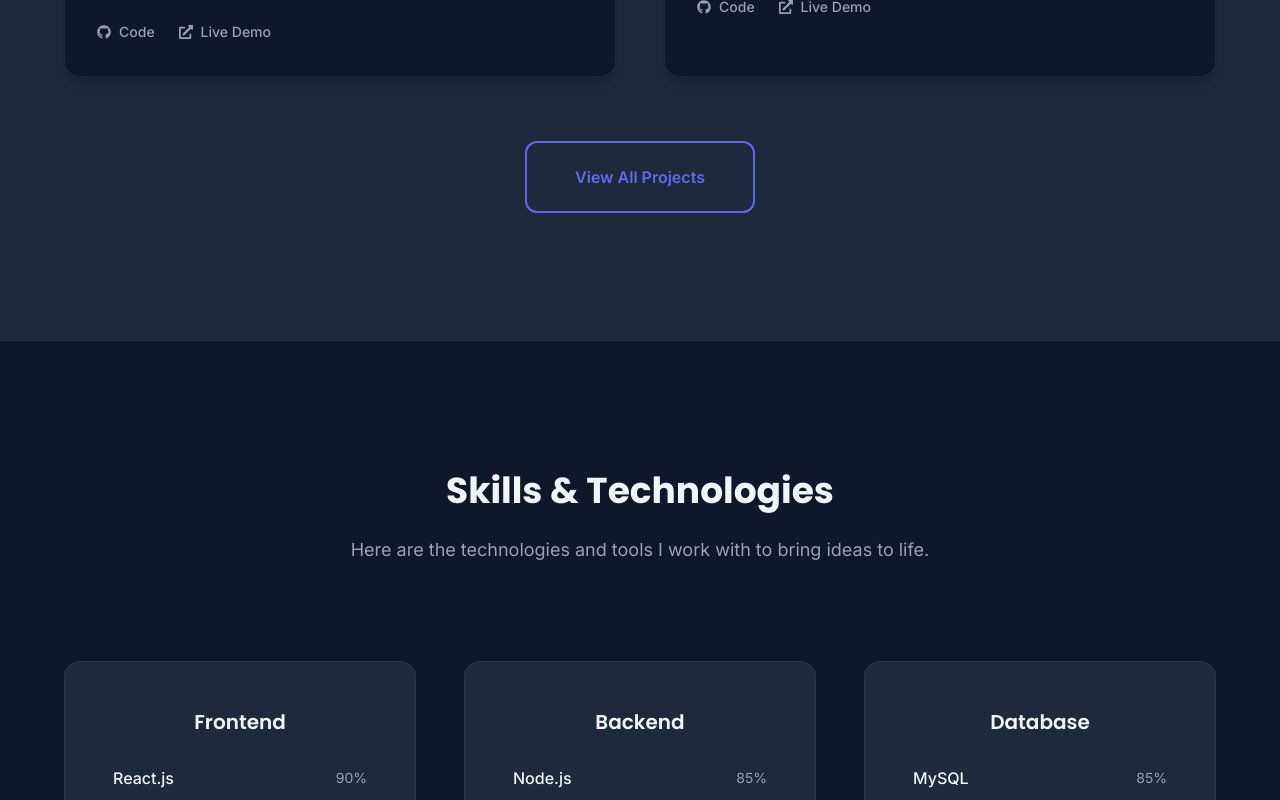
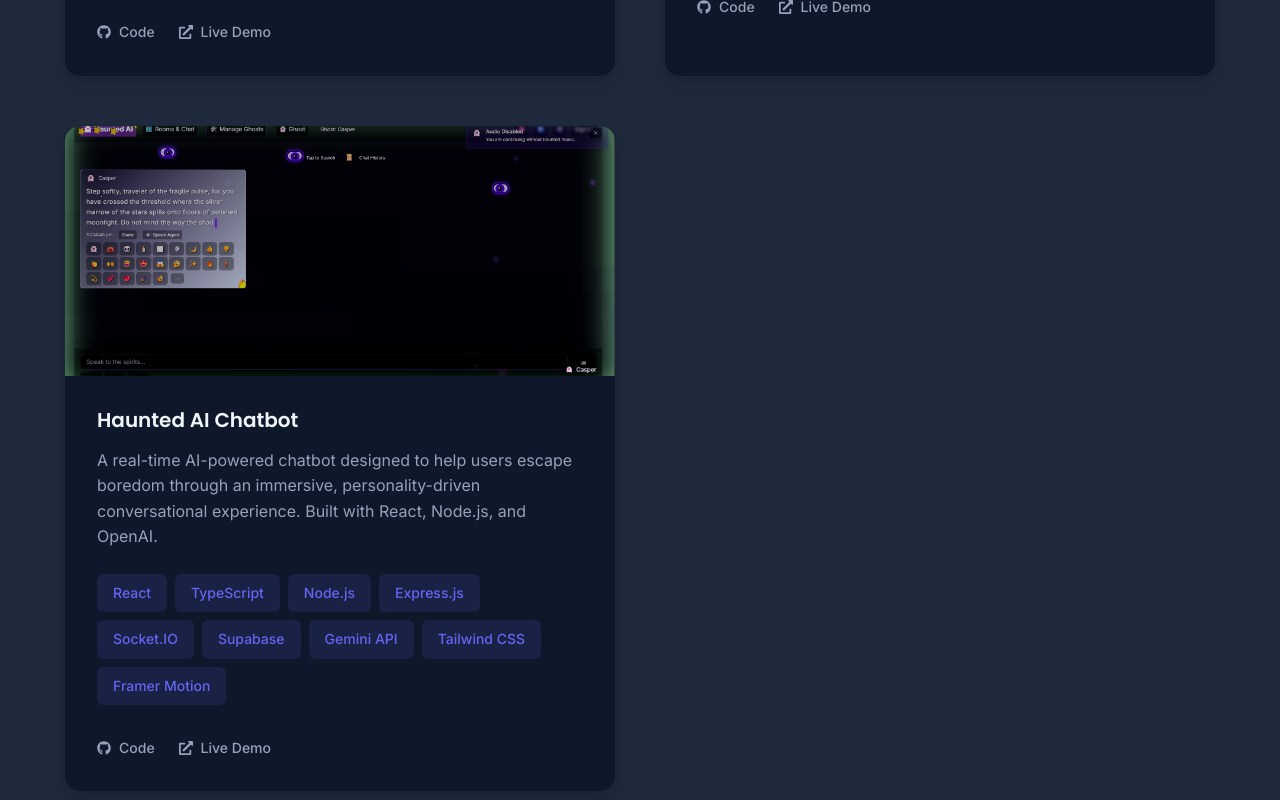
Before and after one commit to Chandu-Collab/Portfolio, a React (Create React App) app in the folder client/: page / in a window 1280 px wide. Shown: the part 3400-4200 px from the top of the page. Built offline with nearby package versions, Linux system fonts and the light colour scheme.

Commit message:
haunted-ai is added

```diff
--- a/client/src/components/FeaturedProjects/FeaturedProjects.tsx
+++ b/client/src/components/FeaturedProjects/FeaturedProjects.tsx
@@ -264,6 +264,16 @@ const mockProjects: Project[] = [
     liveUrl: "https://lanterns-of-eid.netlify.app/",
     githubUrl: "https://github.com/Chandu-Collab/lanterns-of-eid",
     featured: true
+  },
+  {
+    id: 7,
+    title: "Haunted AI Chatbot",
+    description: "A real-time AI-powered chatbot designed to help users escape boredom through an immersive, personality-driven conversational experience. Built with React, Node.js, and OpenAI.",
+    technologies: ["React", "TypeScript", "Node.js", "Express.js", "Socket.IO", "Supabase", "Gemini API", "Tailwind CSS", "Framer Motion"],
+    image: require('../../assets/haunted-ai.png'), // Haunted AI Chatbot thumbnail
+    liveUrl: "https://haunted-ai.netlify.app/",
+    githubUrl: "https://github.com/Chandu-Collab/haunted-ai",
+    featured: true
   }
 ];
 
--- a/client/src/pages/Projects/Projects.tsx
+++ b/client/src/pages/Projects/Projects.tsx
@@ -290,6 +290,16 @@ const mockProjects: Project[] = [
     image: require('../../assets/eid.png'),
     liveUrl: "https://lanterns-of-eid.netlify.app/",
     githubUrl: "https://github.com/Chandu-Collab/lanterns-of-eid"
+  },
+  {
+    id: 8,
+    title: "Haunted AI Chatbot",
+    description: "A real-time AI-powered chatbot designed to help users escape boredom through an immersive, personality-driven conversational experience. Built with React, Node.js, and OpenAI.",
+    technologies: ["React", "TypeScript", "Node.js", "Express.js", "Socket.IO", "Supabase", "Gemini API", "Tailwind CSS", "Framer Motion"],
+    category: "Full Stack",
+    image: require('../../assets/haunted-ai.png'), // Haunted AI Chatbot thumbnail
+    liveUrl: "https://haunted-ai.netlify.app/",
+    githubUrl: "https://github.com/Chandu-Collab/haunted-ai"
   }
 ];
 
```
Also changed, not shown: client/src/assets/haunted-ai.png (added).
